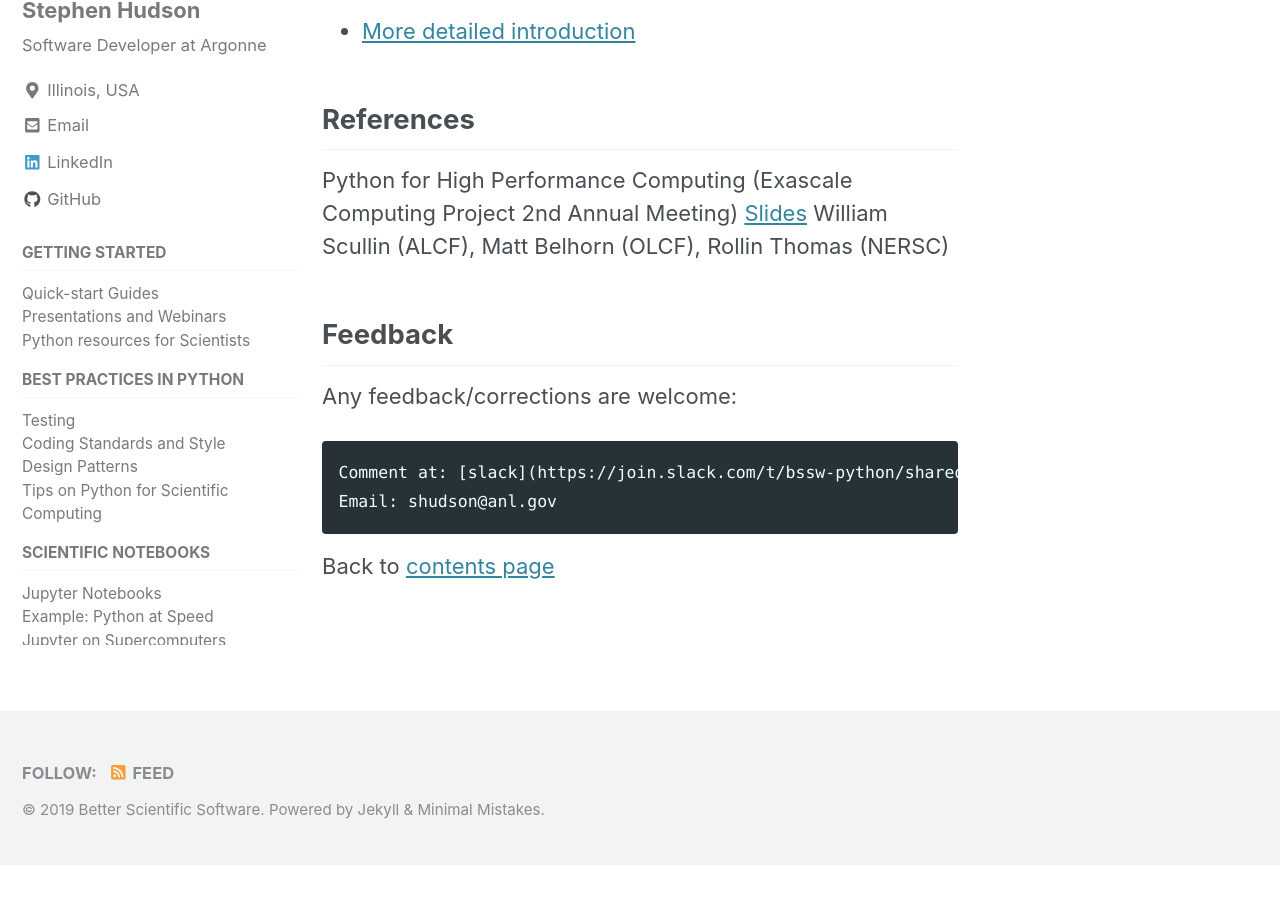
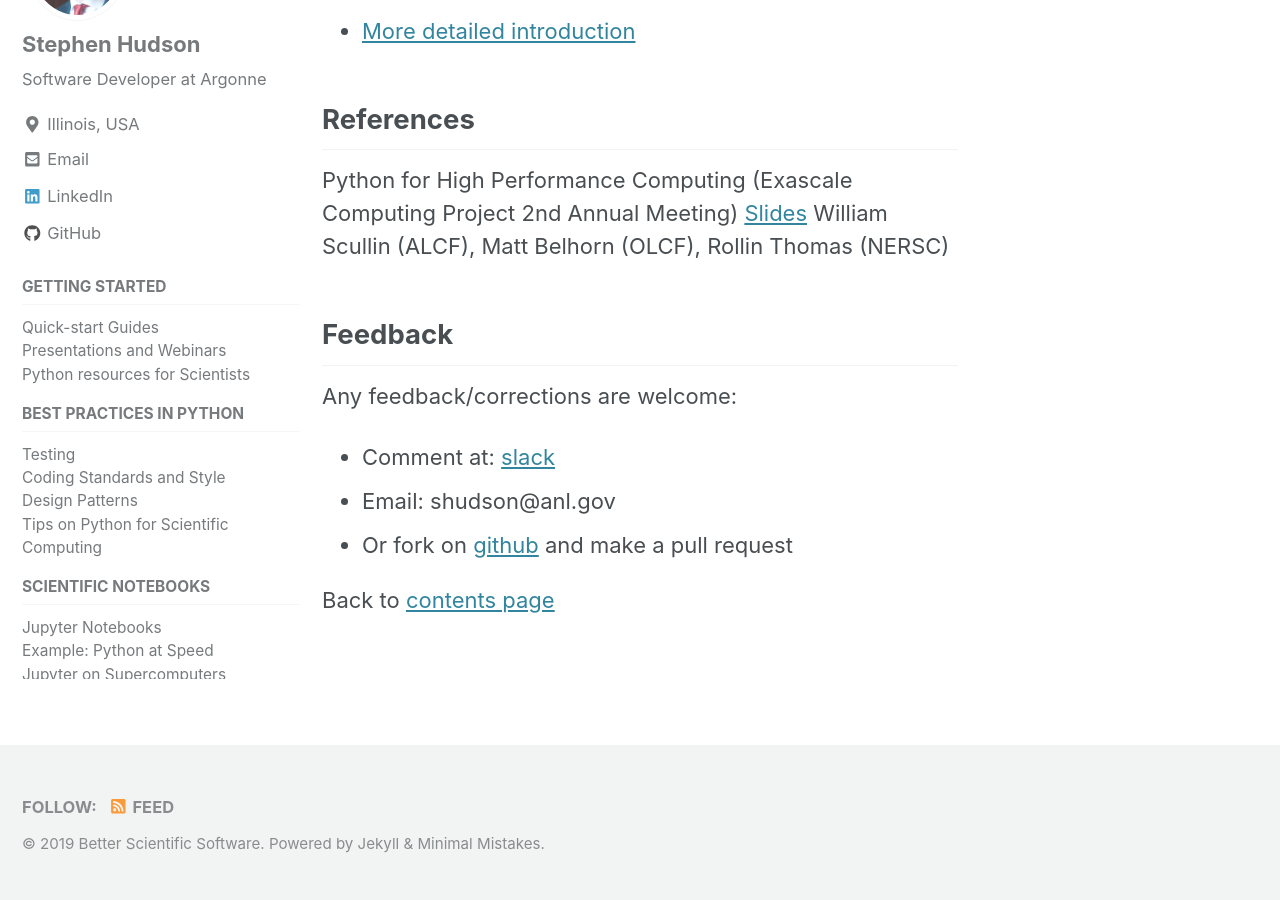
Before and after one commit to betterscientificsoftware/python-for-hpc, a Jekyll site: the page built from tutorials/python.whatis.md, in a window 1280 px wide and 900 px high, scrolled down 9491 px. Built offline with Jekyll 4.4.1, drawn with Linux system fonts in a browser that asks for light colours; cached includes are drawn as plain includes; nearby versions of some CDN libraries; before the commit the page ends 10356 px from its top, so only the background shows below that.

Commit message:
More fixes to  Python whatis

```diff
--- a/tutorials/python.whatis.md
+++ b/tutorials/python.whatis.md
@@ -176,8 +176,9 @@ William Scullin (ALCF), Matt Belhorn (OLCF), Rollin Thomas (NERSC)
 
 Any feedback/corrections are welcome:
 
-    Comment at: [slack](https://join.slack.com/t/bssw-python/shared_invite/enQtNDcxNDA3OTg0OTYwLTAyOGY0YjdhNDUzOTE1NGUwNGM4MDI1ZDQwY2U3OGY2NzQxZWE4ZDZiZjM2OTEzNDRkNDBkZTEyMDVlMDM2NTE)
-    Email: shudson@anl.gov
+ - Comment at: [slack](https://join.slack.com/t/bssw-python/shared_invite/enQtNDcxNDA3OTg0OTYwLTAyOGY0YjdhNDUzOTE1NGUwNGM4MDI1ZDQwY2U3OGY2NzQxZWE4ZDZiZjM2OTEzNDRkNDBkZTEyMDVlMDM2NTE)
+ - Email: shudson@anl.gov
+ - Or fork on [github](https://github.com/betterscientificsoftware/python-for-hpc) and make a pull request
 
 Back to [contents page]({{site.baseurl}}/python-for-hpc/)
 
```
